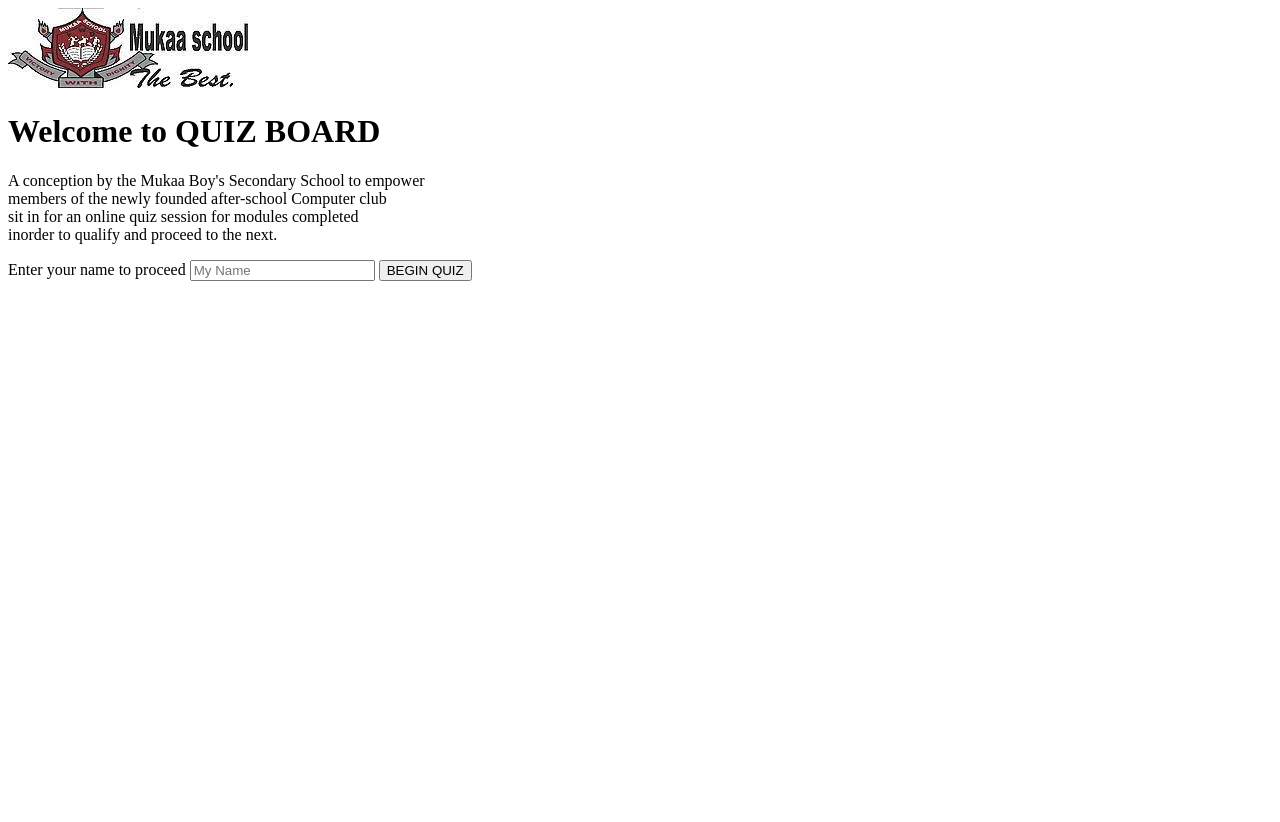
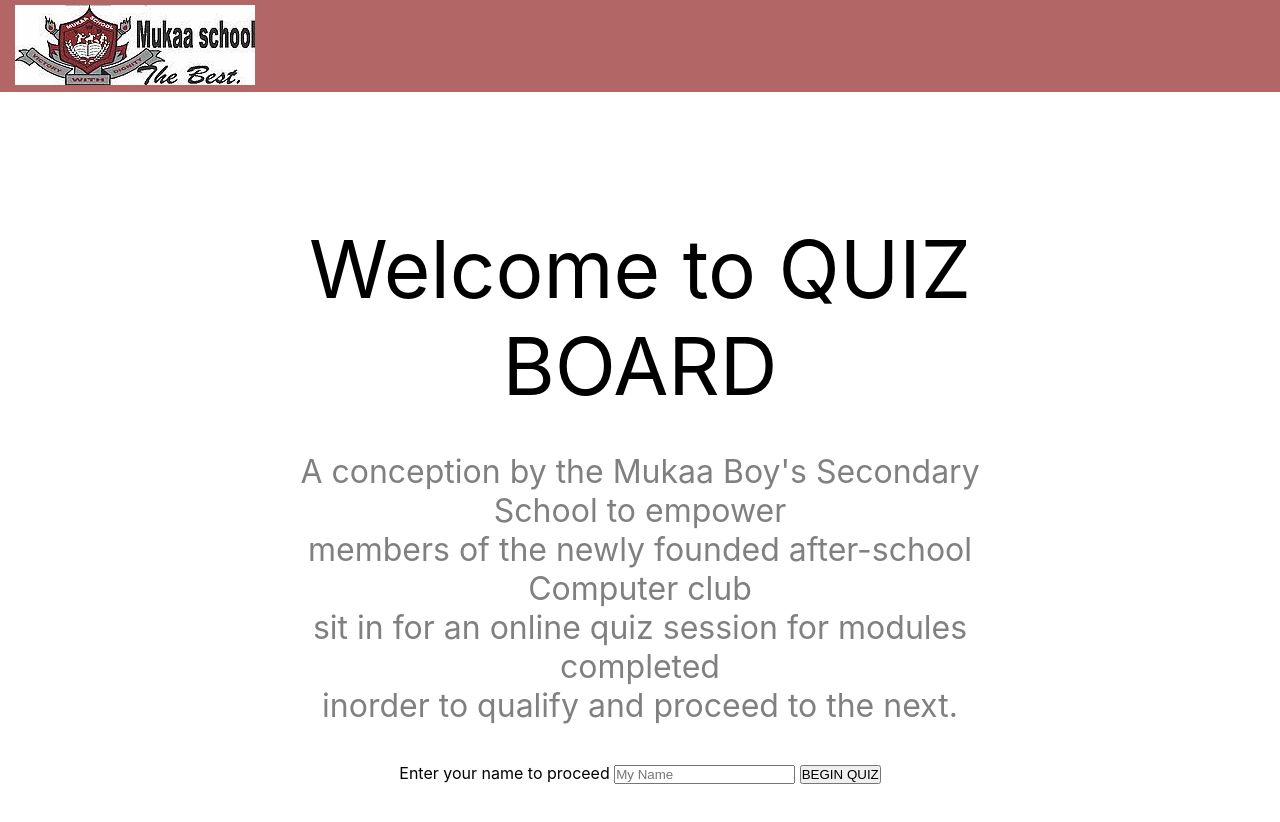
Before and after one commit to jumaBrian/quizBoard, a plain HTML site: page index.html in a window 1280 px wide. Before the commit the page ends 800 px from the top, so only its background shows below. Drawn offline with Linux system fonts and the light colour scheme.

Commit message:
style: Apply visual appliness for home page index.html

```diff
--- a/css/style.css
+++ b/css/style.css
@@ -13,19 +13,30 @@ body{
 /*Styling below applies to header*/
 header{
     top: 0px;
-    left: 0px;
     width: 100%;
     background: rgba(128, 0, 0, 0.6)
 }
 header img{
-    top: 0px;
-    left: calc(50% - 438px/2 - 493px);
+    margin-left: 1%;
+    margin-top: 0.2%;
+    padding: 0.2%;
 }
 /*Styling below applies to main section of body*/
 main{
     width: 100%;
-    padding: 10% 30%;
+    padding: 10% 20%;
     display: flex;
     flex-direction: column;
     text-align: center;
 }
+main h1{
+    font-size:5em ;
+    font-weight: 400;
+    font-family: ;
+    margin-bottom: 5%;
+}
+main p{
+    color: #808080;
+    font-size: 2em;
+    margin-bottom: 5%;
+}
--- a/index.html
+++ b/index.html
@@ -4,6 +4,7 @@
     <meta charset="UTF-8">
     <meta http-equiv="X-UA-Compatible" content="IE=edge">
     <meta name="viewport" content="width=device-width, initial-scale=1.0">
+    <link rel="stylesheet" href="css/style.css">
     <title>Quiz Board</title>
 </head>
 <body>
@@ -11,7 +12,7 @@
         <img src="images/schoolLogo.png" alt="Mukaa High-School Logo">
     </header>
     <main>
-        <div id="">
+        <div>
             <h1>Welcome to  QUIZ BOARD</h1>
         </div>
         <div>
```
